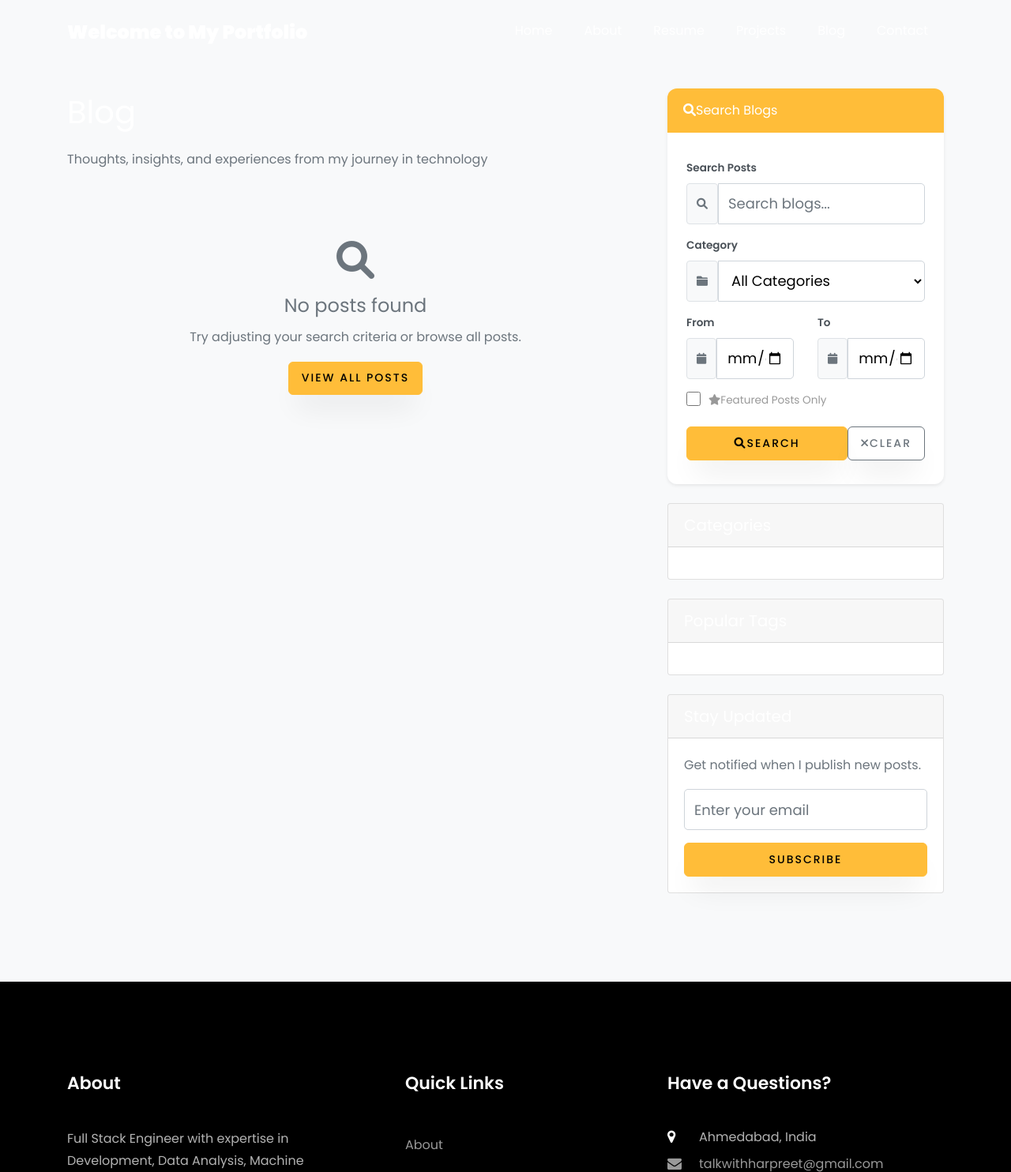
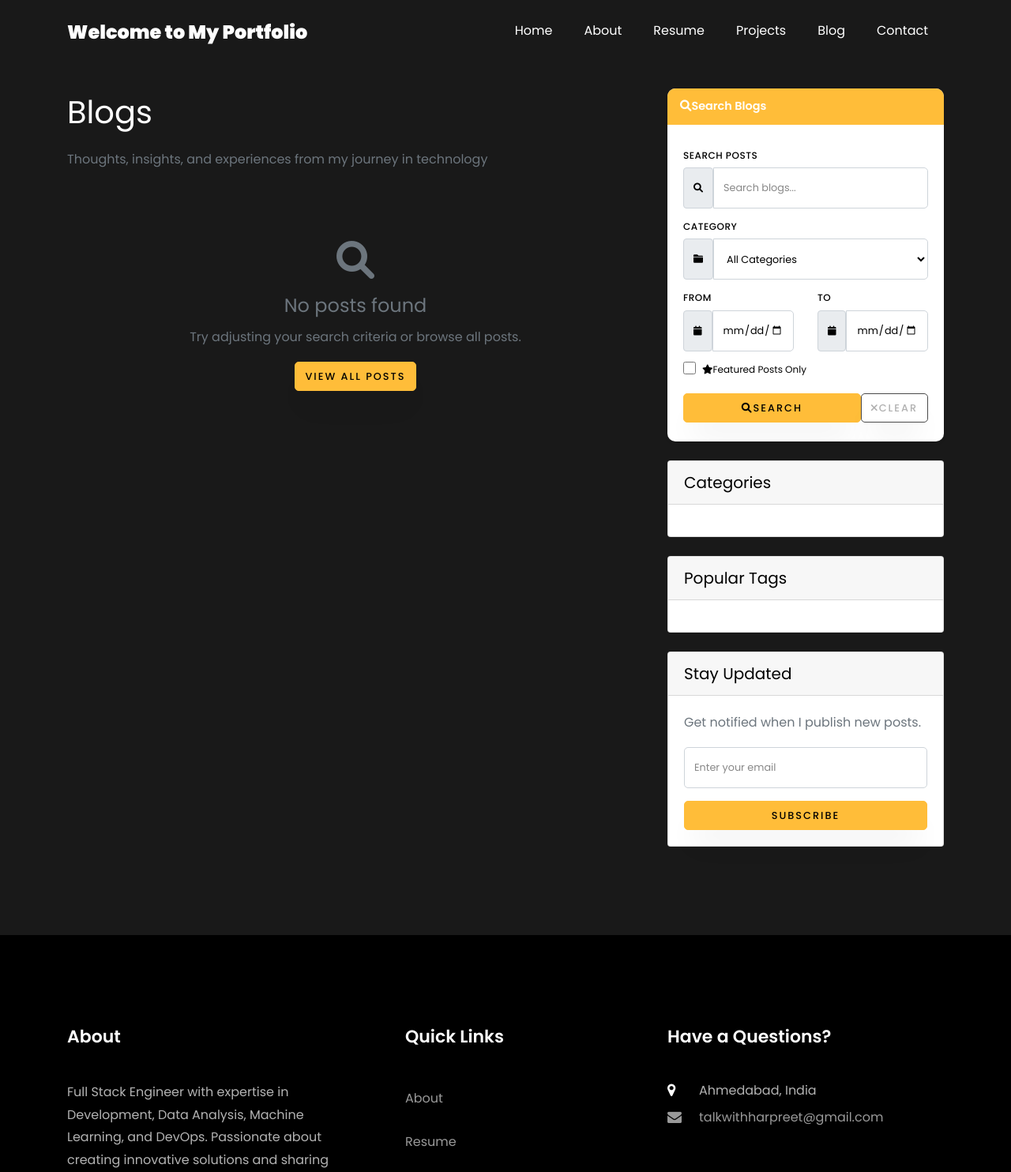
Before and after one commit to iharpreet0809/my_portfolio_Django, a Django app: template portfolio_app/templates/blog/blog_list.html in a window 1280 px wide. Shown: the top 1484 px of the page at 79% size. Run offline with Django 5.2, Linux system fonts and the light colour scheme; the template is opened without the code that fills it: values that come from a table or form of the project are taken from there, others are empty; some libraries are stand-ins or nearby versions; some web fonts are replaced.

Commit message:
blog page ui fixed

```diff
--- a/portfolio_app/templates/blog/blog_detail.html
+++ b/portfolio_app/templates/blog/blog_detail.html
@@ -224,7 +224,7 @@
             <div class="col-lg-4">
 
                 <!-- Categories -->
-                <div class="card mb-4">
+                {% comment %} <div class="card mb-4">
                     <div class="card-header">
                         <h5 class="mb-0" style="color: black;">Categories</h5>
                     </div>
@@ -238,7 +238,7 @@
                             {% endfor %}
                         </div>
                     </div>
-                </div>
+                </div> {% endcomment %}
 
                 <!-- Recent Posts -->
                 <div class="card mb-4">
--- a/portfolio_app/templates/blog/blog_list.html
+++ b/portfolio_app/templates/blog/blog_list.html
@@ -17,7 +17,7 @@
     /* Enhanced Search Form Styling */
     .search-form-card {
         border: none;
-        border-radius: 12px;
+        border-radius: 10px;
         overflow: hidden;
         margin-bottom: 1.5rem;
     }
@@ -25,36 +25,64 @@
     .search-form-card .card-header {
         background: linear-gradient(135deg, #007bff 0%, #0056b3 100%);
         border: none;
-        padding: 1rem 1.25rem;
+        padding: 0.75rem 1rem;
     }
 
     .search-form-card .card-header h5 {
-        font-size: 1rem;
+        font-size: 0.9rem;
         margin: 0;
+        font-weight: 600;
     }
 
     .search-form-card .card-body {
-        padding: 1.5rem;
+        padding: 1.25rem;
+        {% comment %} background: #2a2a2a; {% endcomment %}
     }
 
     .form-label {
-        color: #495057;
-        font-size: 0.85rem;
-        margin-bottom: 0.4rem;
-        font-weight: 600;
+        {% comment %} color: #e0e0e0; {% endcomment %}
+        color: #000000;
+        font-size: 0.75rem;
+        margin-bottom: 0.3rem;
+        font-weight: 500;
+        text-transform: uppercase;
+        letter-spacing: 0.5px;
+    }
+    /* Icons */
+    .input-group-text {
+        {% comment %} background-color: #3a3a3a; {% endcomment %}
+        {% comment %} border-color: #4a4a4a; {% endcomment %}
+        color: #b0b0b0;
+        color: #000000;
+
+        font-size: 0.75rem;
+        padding: 0.375rem 0.75rem;
     }
 
-    .input-group-text {
-        background-color: #f8f9fa;
-        border-color: #dee2e6;
-        color: #6c757d;
-        font-size: 0.875rem;
+    .form-control,
+    .form-select {
+        {% comment %} background-color: #3a3a3a;
+        border-color: #4a4a4a; {% endcomment %}
+        color: #ffffff;
+        font-size: 0.8rem;
+        padding: 0.375rem 0.75rem;
     }
 
     .form-control:focus,
     .form-select:focus {
+        background-color: #3a3a3a;
         border-color: #007bff;
+        color: #ffffff;
         box-shadow: 0 0 0 0.2rem rgba(0, 123, 255, 0.25);
+    }
+
+    .form-control::placeholder {
+        color: #888888;
+    }
+
+    .form-check-input {
+        background-color: #3a3a3a;
+        border-color: #4a4a4a;
     }
 
     .form-check-input:checked {
@@ -65,10 +93,10 @@
     .btn-primary {
         background: linear-gradient(135deg, #007bff 0%, #0056b3 100%);
         border: none;
-        border-radius: 6px;
-        padding: 0.6rem 1rem;
+        border-radius: 5px;
+        padding: 0.5rem 0.75rem;
         font-weight: 500;
-        font-size: 0.875rem;
+        font-size: 0.8rem;
         transition: all 0.3s ease;
     }
 
@@ -78,45 +106,51 @@
     }
 
     .btn-outline-secondary {
-        border-radius: 6px;
-        padding: 0.6rem 1rem;
+        border-color: #4a4a4a;
+        color: #b0b0b0;
+        background-color: transparent;
+        border-radius: 5px;
+        padding: 0.5rem 0.75rem;
         font-weight: 500;
-        font-size: 0.875rem;
+        font-size: 0.8rem;
         transition: all 0.3s ease;
     }
 
     .btn-outline-secondary:hover {
+        background-color: #4a4a4a;
+        border-color: #5a5a5a;
+        color: #ffffff;
         transform: translateY(-1px);
-        box-shadow: 0 3px 8px rgba(108, 117, 125, 0.3);
+        box-shadow: 0 3px 8px rgba(74, 74, 74, 0.3);
     }
 
     /* Responsive adjustments for sidebar */
     @media (max-width: 991px) {
         .search-form-card .card-body {
-            padding: 1.25rem;
+            padding: 1rem;
         }
 
         .form-label {
-            font-size: 0.8rem;
+            font-size: 0.7rem;
         }
 
         .btn {
-            padding: 0.5rem 0.8rem;
-            font-size: 0.8rem;
+            padding: 0.4rem 0.6rem;
+            font-size: 0.75rem;
         }
     }
 
     @media (max-width: 768px) {
         .search-form-card .card-body {
-            padding: 1rem;
+            padding: 0.875rem;
         }
 
         .search-form-card .card-header {
-            padding: 0.75rem 1rem;
+            padding: 0.6rem 0.875rem;
         }
 
         .search-form-card .card-header h5 {
-            font-size: 0.9rem;
+            font-size: 0.85rem;
         }
     }
 
@@ -130,40 +164,47 @@
     .form-control:hover,
     .form-select:hover {
         border-color: #007bff;
+        background-color: #404040;
     }
 
     /* Enhanced checkbox styling */
     .form-check {
-        padding-left: 1.75rem;
+        padding-left: 1.5rem;
         margin-bottom: 0.5rem;
     }
 
     .form-check-input {
-        width: 1.1em;
-        height: 1.1em;
-        margin-left: -1.75rem;
+        width: 1em;
+        height: 1em;
+        margin-left: -1.5rem;
     }
 
     .form-check-label {
         cursor: pointer;
         user-select: none;
-        font-size: 0.85rem;
+        font-size: 0.75rem;
+        color: #e0e0e0;
     }
 
     /* Compact form spacing for sidebar */
-    .search-form-card .row.g-3 {
-        --bs-gutter-y: 0.75rem;
+    .search-form-card .row.g-2 {
+        --bs-gutter-y: 0.5rem;
     }
 
-    .search-form-card .row.g-3 > * {
+    .search-form-card .row.g-2 > * {
         padding-top: calc(var(--bs-gutter-y) * 0.5);
         padding-bottom: calc(var(--bs-gutter-y) * 0.5);
+    }
+
+    /* Additional spacing for buttons */
+    .search-form-card .mt-2 {
+        margin-top: 0.75rem !important;
     }
 </style>
 {% endblock %}
 
 {% block content %}
-<section class="ftco-section bg-light">
+<section class="ftco-section bg-dark">
     <div class="container">
         <div class="row">
             <!-- Main Content -->
@@ -171,7 +212,7 @@
                 <!-- Page Header -->
                 <div class="row mb-4">
                     <div class="col-12">
-                        <h1 class="mb-3">Blog</h1>
+                        <h1 class="mb-3">Blogs</h1>
                         <p class="text-muted">Thoughts, insights, and experiences from my journey in technology</p>
                     </div>
                 </div>
@@ -301,10 +342,10 @@
                         <h5 class="mb-0"><i class="fas fa-search me-2"></i>Search Blogs</h5>
                     </div>
                     <div class="card-body">
-                        <form method="get" class="row g-3">
+                        <form method="get" class="row g-2">
                             <!-- Search Query -->
                             <div class="col-12">
-                                <label for="{{ search_form.q.id_for_label }}" class="form-label fw-bold">Search Posts</label>
+                                <label for="{{ search_form.q.id_for_label }}" class="form-label">Search Posts</label>
                                 <div class="input-group">
                                     <span class="input-group-text"><i class="fas fa-search"></i></span>
                                     {{ search_form.q }}
@@ -313,7 +354,7 @@
 
                             <!-- Category Filter -->
                             <div class="col-12">
-                                <label for="{{ search_form.category.id_for_label }}" class="form-label fw-bold">Category</label>
+                                <label for="{{ search_form.category.id_for_label }}" class="form-label">Category</label>
                                 <div class="input-group">
                                     <span class="input-group-text"><i class="fas fa-folder"></i></span>
                                     {{ search_form.category }}
@@ -322,7 +363,7 @@
 
                             <!-- Date Range -->
                             <div class="col-6">
-                                <label for="{{ search_form.date_from.id_for_label }}" class="form-label fw-bold">From</label>
+                                <label for="{{ search_form.date_from.id_for_label }}" class="form-label">From</label>
                                 <div class="input-group">
                                     <span class="input-group-text"><i class="fas fa-calendar"></i></span>
                                     {{ search_form.date_from }}
@@ -330,7 +371,7 @@
                             </div>
 
                             <div class="col-6">
-                                <label for="{{ search_form.date_to.id_for_label }}" class="form-label fw-bold">To</label>
+                                <label for="{{ search_form.date_to.id_for_label }}" class="form-label">To</label>
                                 <div class="input-group">
                                     <span class="input-group-text"><i class="fas fa-calendar"></i></span>
                                     {{ search_form.date_to }}
@@ -341,8 +382,8 @@
                             <div class="col-12">
                                 <div class="form-check">
                                     {{ search_form.featured_only }}
-                                    <label class="form-check-label" for="{{ search_form.featured_only.id_for_label }}">
-                                        <i class="fas fa-star me-1"></i>Featured Posts Only
+                                    <label class="form-check-label" for="{{ search_form.featured_only.id_for_label }}" style="color: #000000;">
+                                        <i class="fas fa-star me-1" style="color: #000000;"></i>Featured Posts Only
                                     </label>
                                 </div>
                             </div>
@@ -365,7 +406,7 @@
                 <!-- Categories -->
                 <div class="card mb-4">
                     <div class="card-header">
-                        <h5 class="mb-0">Categories</h5>
+                        <h5 class="mb-0" style="color: black;">Categories</h5>
                     </div>
                     <div class="card-body">
                         <div class="list-group list-group-flush">
@@ -382,7 +423,7 @@
                 <!-- Popular Tags -->
                 <div class="card mb-4">
                     <div class="card-header">
-                        <h5 class="mb-0">Popular Tags</h5>
+                        <h5 class="mb-0" style="color: black;">Popular Tags</h5>
                     </div>
                     <div class="card-body">
                         <div class="d-flex flex-wrap gap-2">
@@ -396,7 +437,7 @@
                 <!-- Newsletter Signup (Optional) -->
                 <div class="card">
                     <div class="card-header">
-                        <h5 class="mb-0">Stay Updated</h5>
+                        <h5 class="mb-0" style="color: black;">Stay Updated</h5>
                     </div>
                     <div class="card-body">
                         <p class="text-muted">Get notified when I publish new posts.</p>
```
